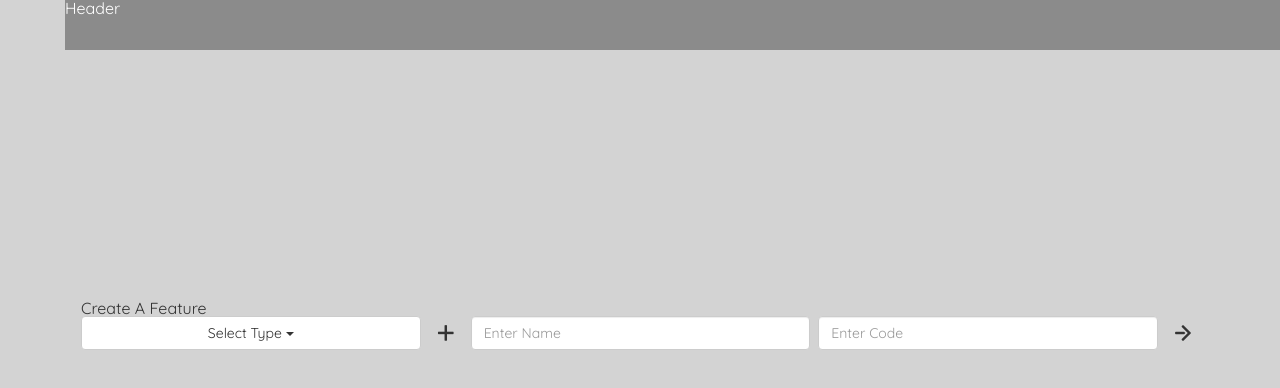
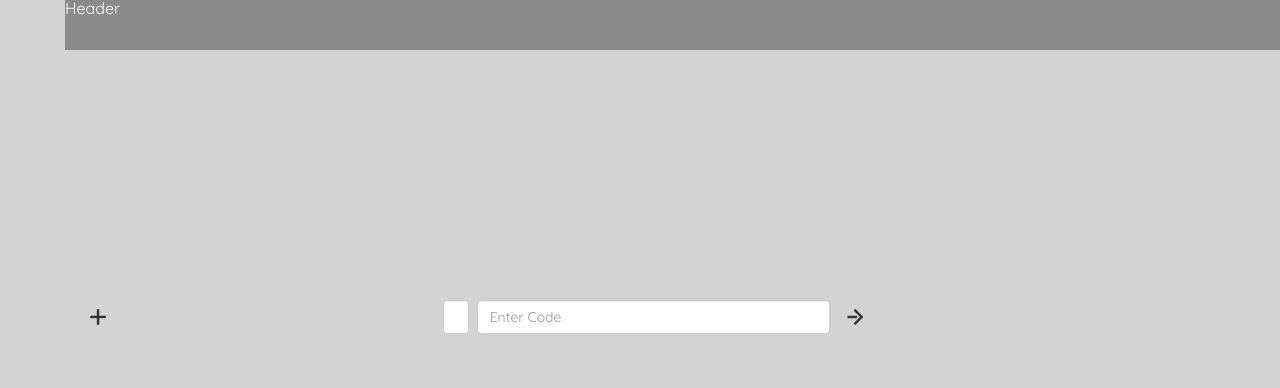
Before and after one commit to yufanw/Data-driven-React, a React app: page / in a window 1280 px wide. Shown: the top 388 px of the page. Built offline with nearby package versions, Linux system fonts and the light colour scheme; what react-relay would draw is missing.

Commit message:
removing all feature components

```diff
--- a/src/components/FeatureSelect.jsx
+++ /dev/null
@@ -1,22 +0,0 @@
-import React from 'react';
-import { Dropdown, MenuItem } from 'react-bootstrap';
-import CustomMenu from './CustomMenu'
-
-export default class FeatureSelect extends React.Component {
-  render() {
-    return (
-      <Dropdown id="dropdown-custom-menu">
-        <Dropdown.Toggle>
-          Select Type
-        </Dropdown.Toggle>
-
-        <CustomMenu bsRole="menu">
-          <MenuItem eventKey="1">Engine</MenuItem>
-          <MenuItem eventKey="2">Entertainment</MenuItem>
-          <MenuItem eventKey="3">Tires</MenuItem>
-          <MenuItem eventKey="1">Lights</MenuItem>
-        </CustomMenu>
-      </Dropdown>
-    )
-  }
-}
--- a/src/components/Featureform.jsx
+++ b/src/components/Featureform.jsx
@@ -4,15 +4,12 @@ import {
   ControlLabel,
   FormControl
 } from 'react-bootstrap';
-import FeatureSelect from './FeatureSelect';
 
 class FeatureForm extends React.Component {
   render() {
     return (
       <div className="feature-form">
-        <h2>Create A Feature</h2>
         <form className="form-wrapper">
-          <FeatureSelect />
           <button className="btn-type" type="submit">
             <i className="icon-plus"></i>
           </button>
--- a/src/components/Sidenav.jsx
+++ b/src/components/Sidenav.jsx
@@ -1,5 +1,4 @@
 import React from 'react';
-import { Button, Collapse, Well } from 'react-bootstrap';
 
 class Sidenav extends React.Component {
   constructor(props) {
```
